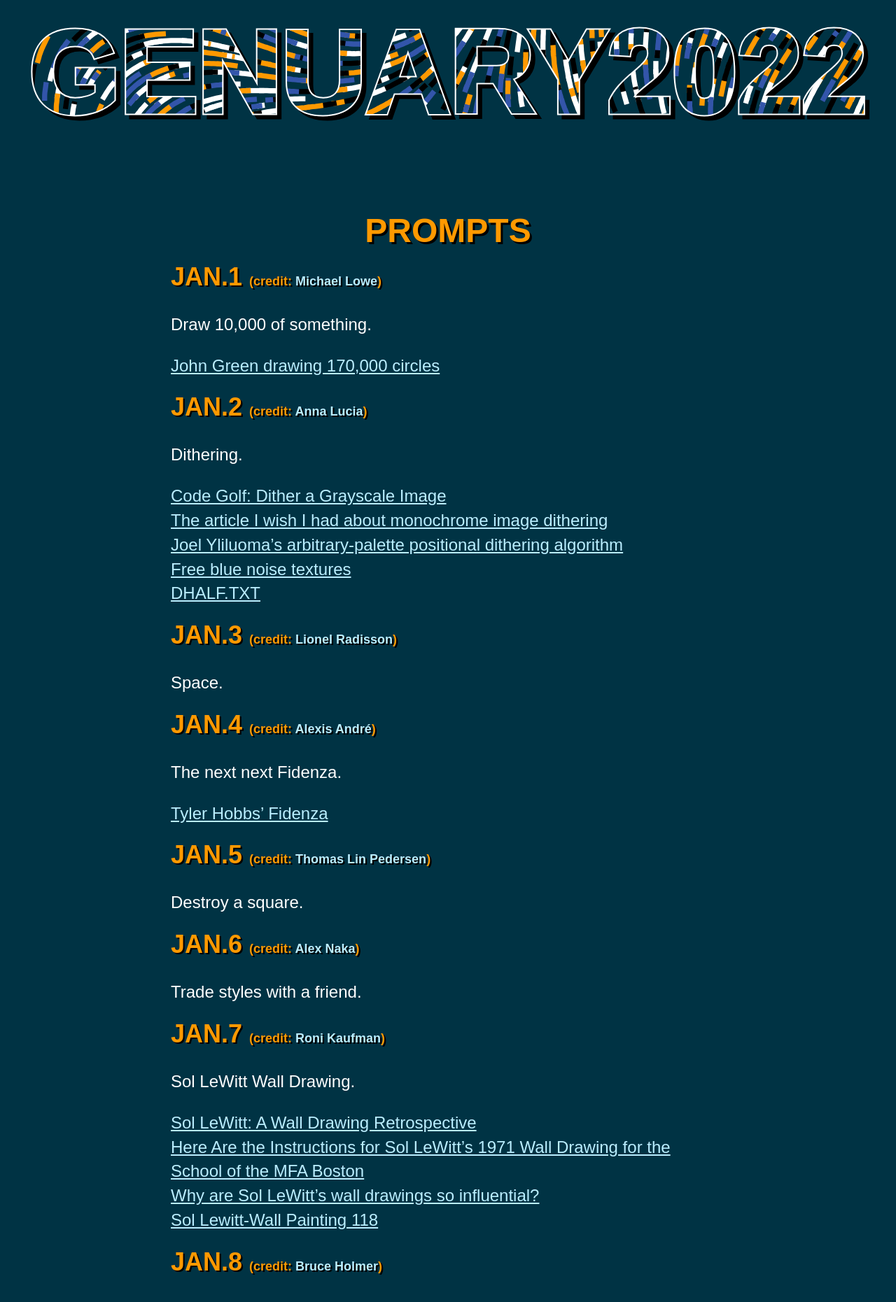
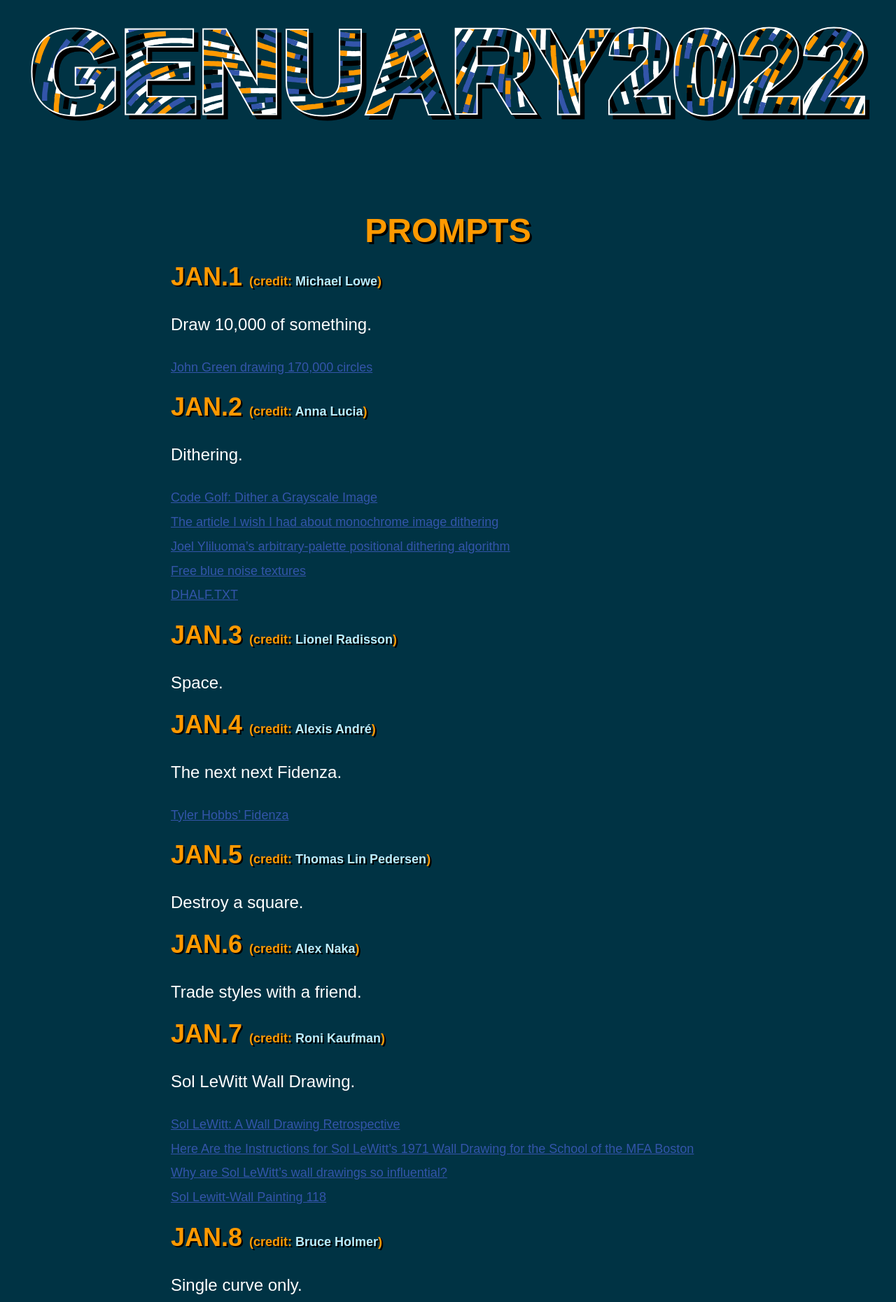
Before and after one commit to genuary2022/genuary2022.github.io, a Jekyll site: the page built from prompts.md, in a window 1280 px wide. Shown: the top 1861 px of the page at 70% size. Built offline with Jekyll 4.4.1, drawn with Linux system fonts in a browser that asks for light colours; our own code applies the rules of GitHub Pages for plain Markdown files.

Commit message:
updating style for info links in prompts

```diff
--- a/css/style.css
+++ b/css/style.css
@@ -28,6 +28,7 @@ section strong { color: #f90; font-weight: bold; }
 section em { color: #9ff; font-style: italic; }
 section code { color: #9ff; font-family: monospace; }
 section a { color: #bef; }
+.info a { color: #35a; font-size: 0.75em; }
 section b {
   padding: 0.25em;
   border: 2px solid #000;
--- a/prompts.md
+++ b/prompts.md
@@ -5,6 +5,7 @@
 Draw 10,000 of something.
 
 [John Green drawing 170,000 circles](https://www.youtube.com/watch?v=ILMEVnVD8m8)
+{:.info}
 
 ## JAN.2 <span class="credit">(credit: [Anna Lucia](https://twitter.com/annaluciacodes))</span> {#jan2}
 
@@ -15,7 +16,7 @@ Dithering.
 [Joel Yliluoma's arbitrary-palette positional dithering algorithm](https://bisqwit.iki.fi/story/howto/dither/jy/)
 [Free blue noise textures](http://momentsingraphics.de/BlueNoise.html)
 [DHALF.TXT](http://web.archive.org/web/20190316064436/http://www.efg2.com/Lab/Library/ImageProcessing/DHALF.TXT)
-{:.nameofclass}
+{:.info}
 
 ## JAN.3 <span class="credit">(credit: [Lionel Radisson](https://twitter.com/makIO135/))</span> {#jan3}
 
@@ -26,6 +27,7 @@ Space.
 The next next Fidenza.
 
 [Tyler Hobbs' Fidenza](https://tylerxhobbs.com/fidenza)
+{:.info}
 
 ## JAN.5 <span class="credit">(credit: [Thomas Lin Pedersen](https://twitter.com/thomasp85))</span> {#jan5}
 
@@ -43,6 +45,7 @@ Sol LeWitt Wall Drawing.
 [Here Are the Instructions for Sol LeWitt’s 1971 Wall Drawing for the School of the MFA Boston](https://observer.com/2012/10/here-are-the-instructions-for-sol-lewitts-1971-wall-drawing-for-the-school-of-the-mfa-boston/)
 [Why are Sol LeWitt’s wall drawings so influential?](https://publicdelivery.org/sol-lewitt-wall-drawings/)
 [Sol Lewitt-Wall Painting 118](https://illmindofryza1.wordpress.com/2016/08/17/sol-lewitt-wall-painting-118/)
+{:.info}
 
 ## JAN.8 <span class="credit">(credit: [Bruce Holmer](https://twitter.com/bruceHolmer))</span> {#jan8}
 
@@ -69,6 +72,7 @@ Packing (squares, circles, any shape…)
 80x800.
 
 [#80x800](https://twitter.com/hashtag/800x80)
+{:.info}
 
 ## JAN.14 <span class="credit">(credit: [Devi Parikh](https://twitter.com/deviparikh))</span> {#jan14}
 
@@ -125,6 +129,7 @@ Airport carpet.
 [Google image search](https://www.google.com/search?q=airport+carpet&tbm=isch)
 [Bing image search](https://www.bing.com/images/search?q=airport+carpet)
 [Portland International Airport carpet](https://en.wikipedia.org/wiki/Portland_International_Airport_carpet)
+{:.info}
 
 ## JAN.27 <span class="credit">(credit: [Michael Lowe](https://twitter.com/mrjlowe))</span> {#jan27}
 
```
